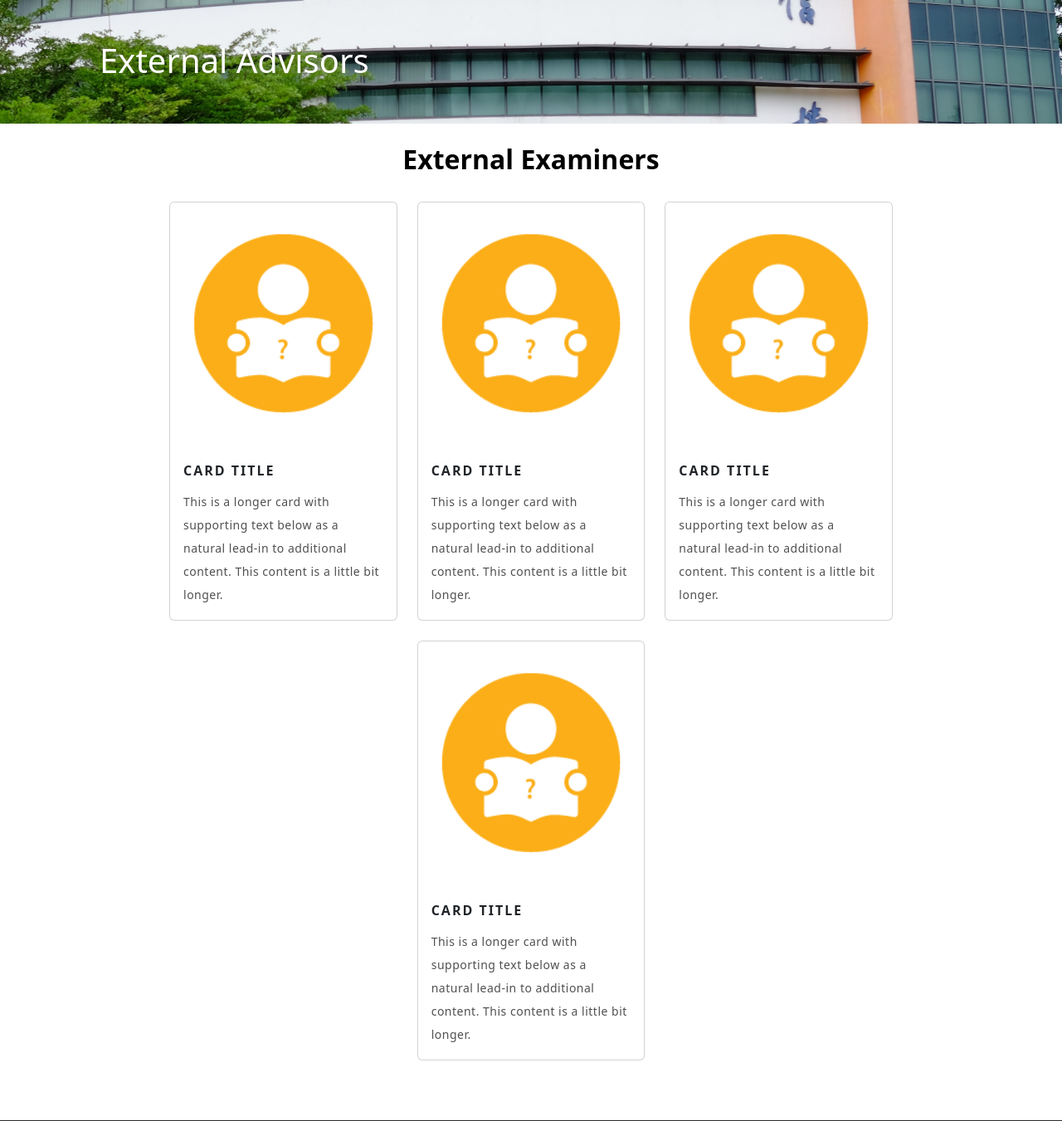
After one commit to Cheanssie/Software-Maintenance-FOCS-Website, a Flask app: page /externalExaminers in a window 1280 px wide. The commit adds this page. Shown: the part 129-1480 px from the top of the page at 83% size. Run offline with Flask 3, Linux system fonts and the light colour scheme; some libraries are stand-ins or nearby versions.

Commit message:
external advisors done - Jess

```diff
--- a/app.py
+++ b/app.py
@@ -30,5 +30,17 @@ def testimonials():
 def collaborationPartners():
     return render_template("collaborationPartners.html")
 
+@app.route('/externalExaminers')
+def externalExaminers():
+    return render_template("externalExaminers.html")
+
+@app.route('/IEAPBachelorDegree')
+def IEAPBachelorDegree():
+    return render_template("IEAPBachelorDegree.html")
+
+@app.route('/IEAPPostgraduate')
+def IEAPPostgraduate():
+    return render_template("IEAPPostgraduate.html")
+
 if __name__ == "__name__":
     app.run(debug=True)
--- a/templates/base.html
+++ b/templates/base.html
@@ -170,15 +170,15 @@
                 <i class="bi bi-chevron-down"></i
               ></a>
               <ul>
-                <li><a href="#" class="text-wrap">External Examiners</a></li>
+                <li><a href="{{ url_for('externalExaminers')}}" class="text-wrap">External Examiners</a></li>
                 <li>
-                  <a href="#" class="text-wrap"
+                  <a href="{{ url_for('IEAPBachelorDegree')}}" class="text-wrap"
                     >Industrial Expert Advisory Panel (IEAP) - Bachelor
                     Degree</a
                   >
                 </li>
                 <li>
-                  <a href="#" class="text-wrap"
+                  <a href="{{ url_for('IEAPPostgraduate')}}" class="text-wrap"
                     >Industrial Expert Advisory Panel (IEAP) - Postgraduates
                     Programmes</a
                   >
--- a/templates/collaborationPartners.html
+++ b/templates/collaborationPartners.html
@@ -1,6 +1,6 @@
 {% extends "base.html" %}
 {% block title %}
-Testimonials
+Collaboration Partners
 {% endblock %}
 
 {%block content %}
--- /dev/null
+++ b/templates/externalExaminers.html
@@ -0,0 +1,71 @@
+{% extends "base.html" %}
+{% block title %}
+External Examiners
+{% endblock %}
+
+{%block content %}
+<style>
+.card-hover {
+  transition: 0.3s;
+}
+.card-hover:hover {
+  transform: scale(1.1);
+  transition: 0.3s;
+}
+</style>
+
+<main>
+  <div style="background-image: url('../static/assets/img/Testimonial-bg.jpg'); background-position: top 80%; background-size: cover; width: 100%; height: 150px;">
+    <h1 class="position-absolute ml-2" style="margin-top: 50px; color:white; margin-left: 120px;">External Advisors</h1>
+  </div>
+  <div class="container d-flex flex-column m-auto p-4 w-75 ">
+      <h2 class="text-center ">External Examiners</h2>
+      <div class="row row-cols-1 row-cols-md-3 g-4 m-2 mb-5 justify-content-center">
+        <div class="card-hover">
+          <div class="card h-100">
+            <a href="#" class="card-link">
+              <img src="../static/assets/img/why-us.png" class="card-img-top" alt="">
+            </a>
+            <div class="card-body">
+              <h4 class="card-title fs-6">Card title</h4>
+              <p class="card-text">This is a longer card with supporting text below as a natural lead-in to additional content. This content is a little bit longer.</p>
+            </div>
+          </div>
+        </div>
+        <div class="card-hover">
+          <div class="card h-100">
+            <a href="#" class="card-link">
+              <img src="../static/assets/img/why-us.png" class="card-img-top" alt="">
+            </a>
+            <div class="card-body">
+              <h4 class="card-title fs-6">Card title</h4>
+              <p class="card-text">This is a longer card with supporting text below as a natural lead-in to additional content. This content is a little bit longer.</p>
+            </div>
+          </div>
+        </div>
+        <div class="card-hover">
+          <div class="card h-100">
+            <a href="#" class="card-link">
+              <img src="../static/assets/img/why-us.png" class="card-img-top" alt="">
+            </a>
+            <div class="card-body">
+              <h4 class="card-title fs-6">Card title</h4>
+              <p class="card-text">This is a longer card with supporting text below as a natural lead-in to additional content. This content is a little bit longer.</p>
+            </div>
+          </div>
+        </div>
+        <div class="card-hover">
+          <div class="card h-100">
+            <a href="#" class="card-link">
+              <img src="../static/assets/img/why-us.png" class="card-img-top" alt="">
+            </a>
+            <div class="card-body">
+              <h4 class="card-title fs-6">Card title</h4>
+              <p class="card-text">This is a longer card with supporting text below as a natural lead-in to additional content. This content is a little bit longer.</p>
+            </div>
+          </div>
+        </div>
+      </div>
+  </div>
+</main>
+{%endblock %}
--- a/templates/index.html
+++ b/templates/index.html
@@ -74,7 +74,7 @@
         </a>
       </div>
       <div class="col-2 p-2">
-        <a href="{{ url_for('collaborationPartners')}}" class="card-link">
+        <a href="{{ url_for('testimonials')}}" class="card-link">
           <div class="card m-1 py-2 d-flex align-content-between card-hover" style="min-height: 200px;">
             <div class="my-auto card-container">
               <img src="../static/assets/img/Testimonials.png" class="m-0 w-50 mx-auto" alt="Testimonials">
```
Also changed, not shown: templates/IEAPBachelorDegree.html (added, +71 -0 lines), templates/IEAPPostgraduate.html (added, +71 -0 lines), templates/testimonials.html (+8 -5 lines).
